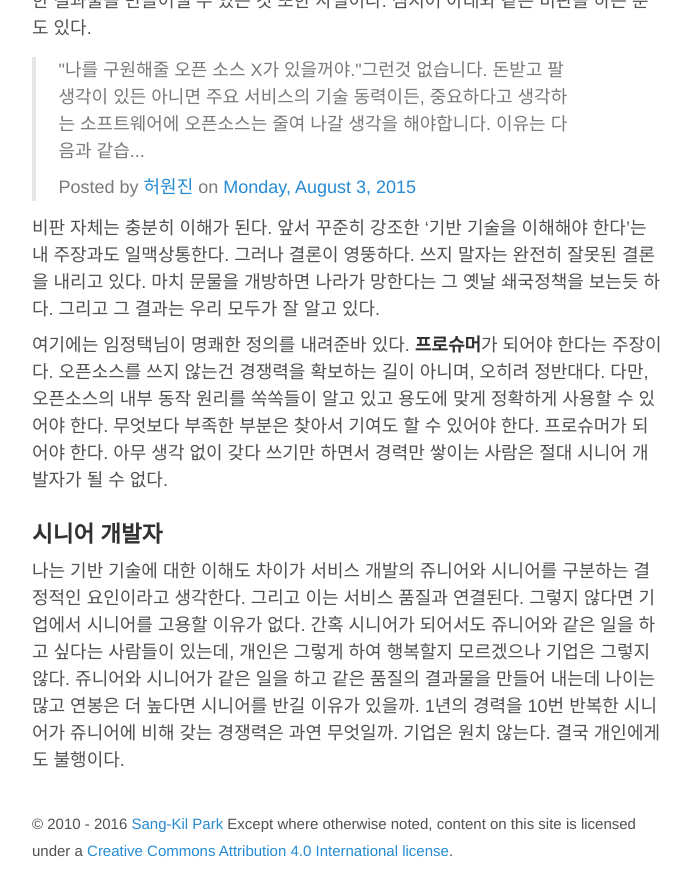
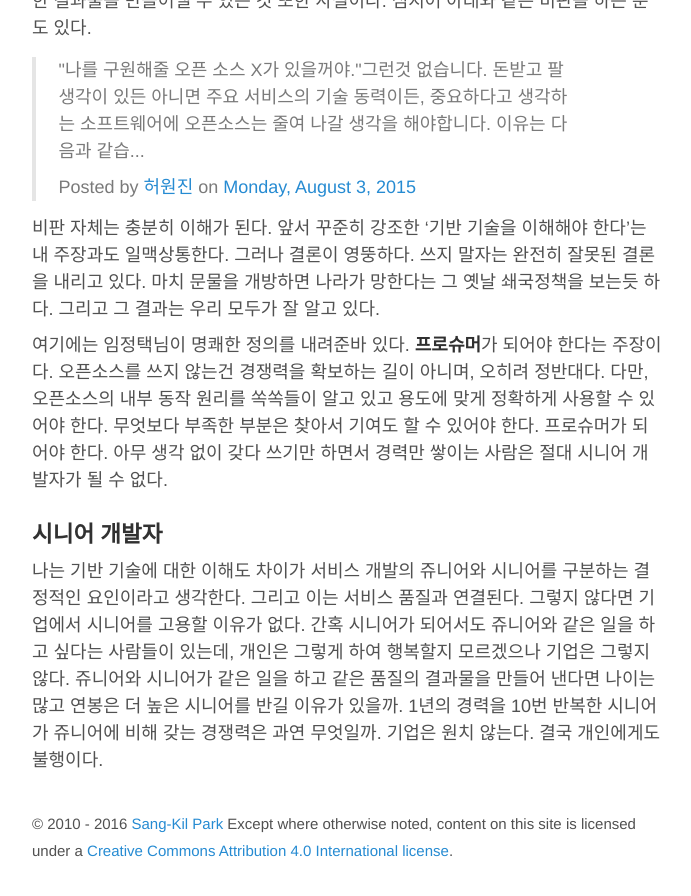
Before and after one commit to Umaigenomu/likejazz.github.io, a Jekyll site: the page built from _posts/2016-01-04-senior-developers.md, in a window 1280 px wide and 900 px high, scrolled down 3263 px. Shown: the top 896 px of the window, without its empty margins (293-984 px from the left). Built offline with Jekyll 4.4.1, drawn with Linux system fonts in a browser that asks for light colours.

Commit message:
Publishing

```diff
--- a/_posts/2016-01-04-senior-developers.md
+++ b/_posts/2016-01-04-senior-developers.md
@@ -78,4 +78,4 @@ title: 시니어 개발자의 조건
 
 ### 시니어 개발자
 
-나는 기반 기술에 대한 이해도 차이가 서비스 개발의 쥬니어와 시니어를 구분하는 결정적인 요인이라고 생각한다. 그리고 이는 서비스 품질과 연결된다. 그렇지 않다면 기업에서 시니어를 고용할 이유가 없다. 간혹 시니어가 되어서도 쥬니어와 같은 일을 하고 싶다는 사람들이 있는데, 개인은 그렇게 하여 행복할지 모르겠으나 기업은 그렇지 않다. 쥬니어와 시니어가 같은 일을 하고 같은 품질의 결과물을 만들어 내는데 나이는 많고 연봉은 더 높다면 시니어를 반길 이유가 있을까. 1년의 경력을 10번 반복한 시니어가 쥬니어에 비해 갖는 경쟁력은 과연 무엇일까. 기업은 원치 않는다. 결국 개인에게도 불행이다.
+나는 기반 기술에 대한 이해도 차이가 서비스 개발의 쥬니어와 시니어를 구분하는 결정적인 요인이라고 생각한다. 그리고 이는 서비스 품질과 연결된다. 그렇지 않다면 기업에서 시니어를 고용할 이유가 없다. 간혹 시니어가 되어서도 쥬니어와 같은 일을 하고 싶다는 사람들이 있는데, 개인은 그렇게 하여 행복할지 모르겠으나 기업은 그렇지 않다. 쥬니어와 시니어가 같은 일을 하고 같은 품질의 결과물을 만들어 낸다면 나이는 많고 연봉은 더 높은 시니어를 반길 이유가 있을까. 1년의 경력을 10번 반복한 시니어가 쥬니어에 비해 갖는 경쟁력은 과연 무엇일까. 기업은 원치 않는다. 결국 개인에게도 불행이다.
```
